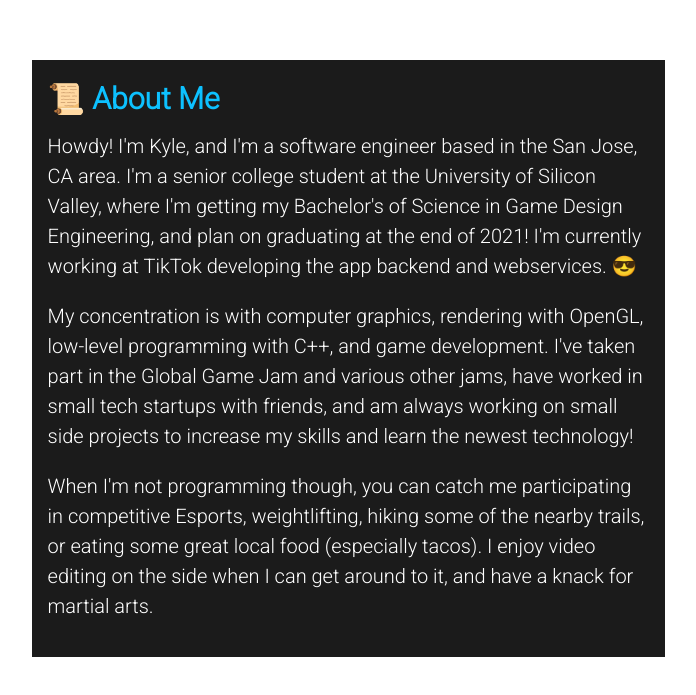
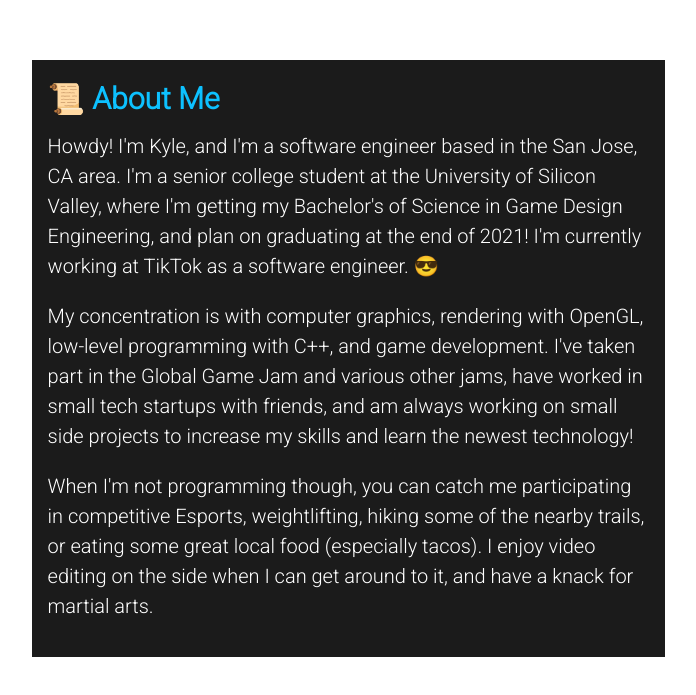
Before and after one commit to kylevondra/Portfolio-Website, a website built with Vite: page PortfolioSite/index.html in a window 1280 px wide. Shown: the part 1295-1990 px from the top of the page, without its empty margins (82-778 px from the left). Built offline with nearby package versions, Linux system fonts and the light colour scheme.

Commit message:
Update index.html

```diff
--- a/PortfolioSite/index.html
+++ b/PortfolioSite/index.html
@@ -29,7 +29,7 @@
       <p>
         Howdy! I'm Kyle, and I'm a software engineer based in the San Jose, CA area. I'm a senior college student at the
         University of Silicon Valley, where I'm getting my Bachelor's of Science in Game Design Engineering, and plan on
-        graduating at the end of 2021! I'm currently working at TikTok developing the app backend and webservices. 😎
+        graduating at the end of 2021! I'm currently working at TikTok as a software engineer. 😎
       </p>
 
       <p>
```
